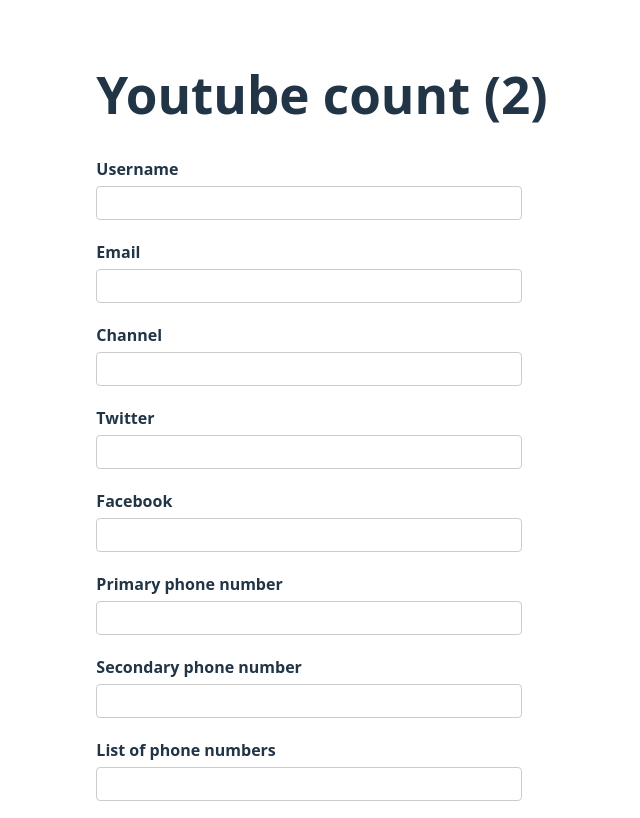
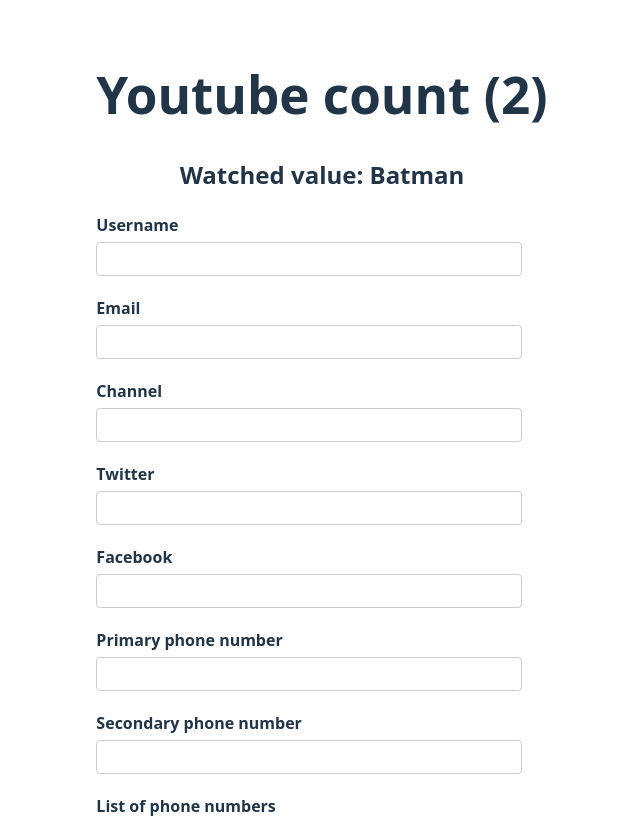
Before and after one commit to Coessitompul/react-hook-form, a React (Vite) app: page / in a window 1280 px wide. Shown: the top 818 px of the page, without its empty margins (318-958 px from the left). Built offline with nearby package versions, Linux system fonts and the light colour scheme.

Commit message:
17 Watch Fields Values

```diff
--- a/src/assets/components/YoutubeForm.tsx
+++ b/src/assets/components/YoutubeForm.tsx
@@ -1,5 +1,6 @@
 import { useForm, useFieldArray } from 'react-hook-form';
 import { DevTool } from '@hookform/devtools';
+import { useEffect } from 'react';
 
 let renderCount = 0;
 
@@ -45,7 +46,7 @@
     //   }
     // }
   });
-  const { register, control, handleSubmit, formState } = form;
+  const { register, control, handleSubmit, formState, watch } = form;
   // handleSubmit berasal dari library form, pelajari lebih banyak lagi fungsi2 apa saja yang ada didalamnya untuk bisa digunakan
   // const { name, ref, onChange, onBlur } = register("username"); // ini jika meggunakan cara manual,
 
@@ -60,10 +61,21 @@
     console.log('Form submitted', data)
   }
 
+  useEffect(() => {
+    const subscription = watch((value) => {
+      console.log(value)
+    });
+    return () =>  subscription.unsubscribe();
+  }, [watch]);
+
+  // const watchUsername = watch("username");
+  const watchForm = watch(["username", "email"]);
+
   renderCount++;
   return (
     <div>
       <h1>Youtube count ({renderCount/2})</h1>
+      <h2>Watched value: {watchForm}</h2>
       <form onSubmit={handleSubmit(onSubmit)} noValidate>
         <div className="form-control">
           <label htmlFor="username">Username</label>
```
